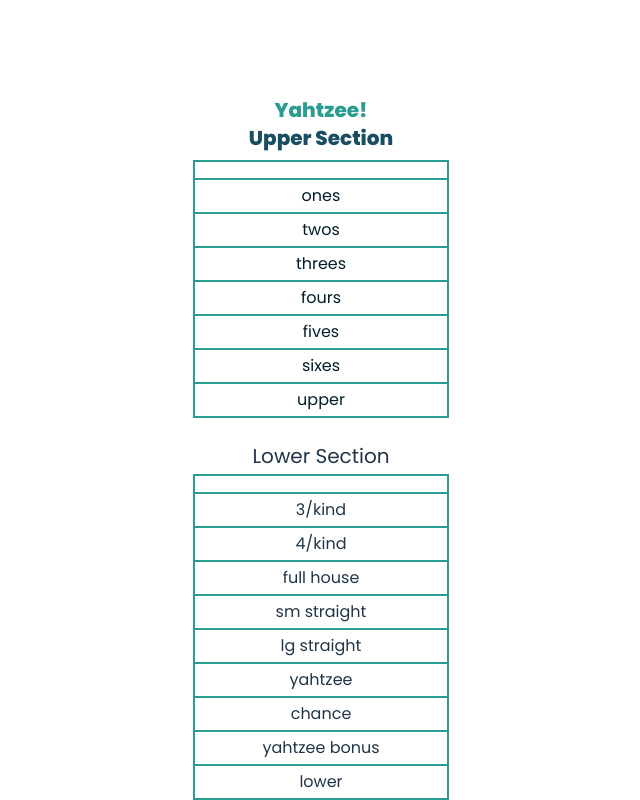
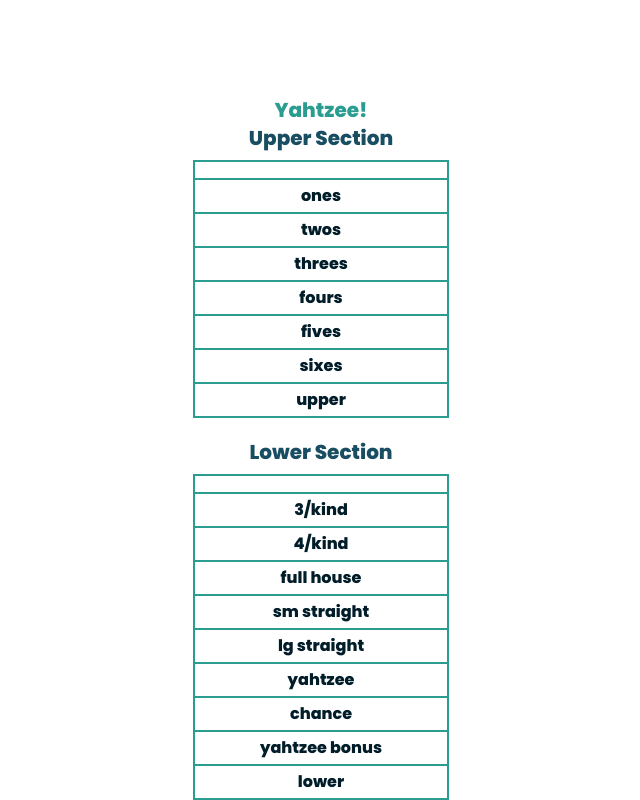
Before and after one commit to jacqueschuis/yahtzee-scorer, a React (Vite) app: page /play in a window 1280 px wide. Shown: the top 800 px of the page, without its empty margins (319-959 px from the left). Built offline with nearby package versions, Linux system fonts and the light colour scheme.

Commit message:
further styling game board

```diff
--- a/src/components/Game.jsx
+++ b/src/components/Game.jsx
@@ -35,14 +35,14 @@
                 <h1 className="font-bold text-xl text-teal-500 dark:text-teal-300">Yahtzee!</h1>
                 {isGameOver &&
                 <div>
-                    <h2 className="ffont-bold text-5xl mb-5 text-teal-500 dark:text-teal-300">{winner.name} is the winner!</h2>
+                    <h2 className="font-bold text-5xl mt-5 mb-2 text-teal-500 dark:text-teal-300">{winner.name} is the winner!</h2>
                     <Link to="../new">
-                        <button className="p-5 rounded-md w-full md:w-3/4 text-xl bg-teal-300 text-teal-900 font-bold my-5 dark:bg-teal-700 dark:text-teal-100" onClick={() => {
+                        <button className="p-5 rounded-md w-full md:w-3/4 text-xl bg-teal-300 text-teal-900 font-bold mb-5 dark:bg-teal-700 dark:text-teal-100" onClick={() => {
                         setGameOver(false);
                         setPlayerList([]);
                         setPlayerNumber(0);
                         setTurnCount(0);
-                        }}>new game</button>
+                        }}>New Game</button>
                     </Link>
                 </div>
                 }
@@ -50,7 +50,7 @@
 
                 <h2 className="text-xl mb-2 text-blue-700 dark:text-blue-100 font-bold">Upper Section</h2>
                 <div className="overflow-auto h-fit w-full mb-5">
-                    <table className="table-auto text-center self-start min-w-full border-2 border-teal-500 border-2-collapse text-blue-900 dark:text-teal-300">
+                    <table className="table-auto text-center self-start min-w-full border-2 border-teal-500 border-collapse text-blue-900 dark:text-teal-300">
                         <thead className="border-teal-500 border-2">
                             <tr className="border-teal-500 border-2">
                                 <th className="p-2 border-teal-500 border-2"></th>
@@ -61,7 +61,7 @@
                         </thead>
                         <tbody>
                             <tr className="relative">
-                                <td className="p-2 border-teal-500 border-2 sticky left-0 bg-white dark:bg-black">ones</td>
+                                <td className="p-2 border-teal-500 border-2 sticky left-0 bg-white dark:bg-black font-bold">ones</td>
                                 {playerList.map((player, index) => {
                                     const [isDisabled, setIsDisabled] = useState(false);
 
@@ -95,7 +95,7 @@
                                 })}
                             </tr>
                             <tr className="relative">
-                                <td className="p-2 border-teal-500 border-2 sticky left-0 bg-white dark:bg-black">twos</td>
+                                <td className="p-2 border-teal-500 border-2 sticky left-0 bg-white dark:bg-black font-bold">twos</td>
                                 {playerList.map((player, index) => {
                                     const [isDisabled, setIsDisabled] = useState(false);
 
@@ -129,7 +129,7 @@
                                 })}
                             </tr>
                             <tr className="relative">
-                                <td className="p-2 border-teal-500 border-2 sticky left-0 bg-white dark:bg-black">threes</td>
+                                <td className="p-2 border-teal-500 border-2 sticky left-0 bg-white dark:bg-black font-bold">threes</td>
                                 {playerList.map((player, index) => {
                                     const [isDisabled, setIsDisabled] = useState(false);
 
@@ -163,7 +163,7 @@
                                 })}
                             </tr>
                             <tr className="relative">
-                                <td className="p-2 border-teal-500 border-2 sticky left-0 bg-white dark:bg-black">fours</td>
+                                <td className="p-2 border-teal-500 border-2 sticky left-0 bg-white dark:bg-black font-bold">fours</td>
                                 {playerList.map((player, index) => {
                                     const [isDisabled, setIsDisabled] = useState(false);
 
@@ -198,7 +198,7 @@
                                 })}
                             </tr>
                             <tr className="relative">
-                                <td className="p-2 border-teal-500 border-2 sticky left-0 bg-white dark:bg-black">fives</td>
+                                <td className="p-2 border-teal-500 border-2 sticky left-0 bg-white dark:bg-black font-bold">fives</td>
                                 {playerList.map((player, index) => {
                                     const [isDisabled, setIsDisabled] = useState(false);
 
@@ -232,7 +232,7 @@
                                 })}
                             </tr>
                             <tr className="relative">
-                                <td className="p-2 border-teal-500 border-2 sticky left-0 bg-white dark:bg-black">sixes</td>
+                                <td className="p-2 border-teal-500 border-2 sticky left-0 bg-white dark:bg-black font-bold">sixes</td>
                                 {playerList.map((player, index) => {
                                     const [isDisabled, setIsDisabled] = useState(false);
 
@@ -266,17 +266,17 @@
                                 })}
                             </tr>
                             <tr className="relative">
-                                <td className="p-2 border-teal-500 border-2 sticky left-0 bg-white dark:bg-black">upper</td>
+                                <td className="p-2 border-teal-500 border-2 sticky left-0 bg-white dark:bg-black font-bold">upper</td>
                                 {playerList.map((player, index) => {
-                                    return <td className="border-teal-500 border-2" key={player.name + "UpperScore"}><input disabled className="text-center w-full h-full p-2" value={player.upperScore} /></td>
+                                    return <td className="border-teal-500 border-2" key={player.name + "UpperScore"}><input disabled className="text-center w-full h-full p-2 font-bold" value={player.upperScore} /></td>
                                 })}
                             </tr>
                         </tbody>
                     </table>
                 </div>
-                <h2 className="text-xl my-1">Lower Section</h2>
+                <h2 className="text-xl mb-2 text-blue-700 dark:text-blue-100 font-bold">Lower Section</h2>
                 <div className="overflow-auto h-fit w-full">
-                    <table className="table-auto text-center self-start min-w-full border-2 border-teal-500 border-2-collapse">
+                    <table className="table-auto text-center self-start min-w-full border-2 border-teal-500 border-collapse text-blue-900 dark:text-teal-300">
                         <thead className="border-teal-500 border-2">
                             <tr className="border-teal-500 border-2">
                                 <th className="p-2 border-teal-500 border-2"></th>
@@ -287,7 +287,7 @@
                         </thead>
                         <tbody>
                             <tr className="relative">
-                                <td className="p-2 border-teal-500 border-2 sticky left-0 bg-white dark:bg-black" onClick={() => setThreeKindClick(!threeKindClick)}>{threeKindClick ? "total all" : "3/kind"}</td>
+                                <td className="p-2 border-teal-500 border-2 sticky left-0 bg-white dark:bg-black font-bold" onClick={() => setThreeKindClick(!threeKindClick)}>{threeKindClick ? "total all" : "3/kind"}</td>
                                 {playerList.map((player, index) => {
                                     const [isDisabled, setIsDisabled] = useState(false);
 
@@ -321,7 +321,7 @@
                                 })}
                             </tr>
                             <tr className="relative">
-                                <td className="p-2 border-teal-500 border-2 sticky left-0 bg-white dark:bg-black" onClick={() => setFourKindClick(!fourKindClick)}>{fourKindClick ? "total all" : '4/kind'}</td>
+                                <td className="p-2 border-teal-500 border-2 sticky left-0 bg-white dark:bg-black font-bold" onClick={() => setFourKindClick(!fourKindClick)}>{fourKindClick ? "total all" : '4/kind'}</td>
                                 {playerList.map((player, index) => {
                                     const [isDisabled, setIsDisabled] = useState(false);
 
@@ -355,7 +355,7 @@
                                 })}
                             </tr>
                             <tr className="relative">
-                                <td className="p-2 border-teal-500 border-2 sticky left-0 bg-white dark:bg-black" onClick={() => setFullHouseClick(!fullHouseClick)}>{fullHouseClick ? "25" : "full house"}</td>
+                                <td className="p-2 border-teal-500 border-2 sticky left-0 bg-white dark:bg-black font-bold" onClick={() => setFullHouseClick(!fullHouseClick)}>{fullHouseClick ? "25" : "full house"}</td>
                                 {playerList.map((player, index) => {
                                     const [isDisabled, setIsDisabled] = useState(false);
 
@@ -389,7 +389,7 @@
                                 })}
                             </tr>
                             <tr className="relative">
-                                <td className="p-2 border-teal-500 border-2 sticky left-0 bg-white dark:bg-black" onClick={() => setSmStraightClick(!smStraightClick)}>{smStraightClick ? "30" : "sm straight"}</td>
+                                <td className="p-2 border-teal-500 border-2 sticky left-0 bg-white dark:bg-black font-bold" onClick={() => setSmStraightClick(!smStraightClick)}>{smStraightClick ? "30" : "sm straight"}</td>
                                 {playerList.map((player, index) => {
                                     const [isDisabled, setIsDisabled] = useState(false);
 
@@ -423,7 +423,7 @@
                                 })}
                             </tr>
                             <tr className="relative">
-                                <td className="p-2 border-teal-500 border-2 sticky left-0 bg-white dark:bg-black" onClick={() => setLgStraightClick(!lgStraightClick)}>{lgStraightClick ? "40" : "lg straight"}</td>
+                                <td className="p-2 border-teal-500 border-2 sticky left-0 bg-white dark:bg-black font-bold" onClick={() => setLgStraightClick(!lgStraightClick)}>{lgStraightClick ? "40" : "lg straight"}</td>
                                 {playerList.map((player, index) => {
                                     const [isDisabled, setIsDisabled] = useState(false);
 
@@ -457,7 +457,7 @@
                                 })}
                             </tr>
                             <tr className="relative">
-                                <td className="p-2 border-teal-500 border-2 sticky left-0 bg-white dark:bg-black" onClick={() => setYahtzeeClick(!yahtzeeClick)}>{yahtzeeClick ? "50" : "yahtzee"}</td>
+                                <td className="p-2 border-teal-500 border-2 sticky left-0 bg-white dark:bg-black font-bold" onClick={() => setYahtzeeClick(!yahtzeeClick)}>{yahtzeeClick ? "50" : "yahtzee"}</td>
                                 {playerList.map((player, index) => {
                                     const [isDisabled, setIsDisabled] = useState(false);
 
@@ -491,7 +491,7 @@
                                 })}
                             </tr>
                             <tr className="relative">
-                                <td className="p-2 border-teal-500 border-2 sticky left-0 bg-white dark:bg-black" onClick={() => setChanceClick(!chanceClick)}>{chanceClick ? "total all" : "chance"}</td>
+                                <td className="p-2 border-teal-500 border-2 sticky left-0 bg-white dark:bg-black font-bold" onClick={() => setChanceClick(!chanceClick)}>{chanceClick ? "total all" : "chance"}</td>
                                 {playerList.map((player, index) => {
                                     const [isDisabled, setIsDisabled] = useState(false);
 
@@ -525,7 +525,7 @@
                                 })}
                             </tr>
                             <tr className="relative">
-                                <td className="p-2 border-teal-500 border-2 sticky left-0 bg-white dark:bg-black">yahtzee bonus</td>
+                                <td className="p-2 border-teal-500 border-2 sticky left-0 bg-white dark:bg-black font-bold">yahtzee bonus</td>
                                 {playerList.map((player, index) => {
                                     return (
                                         <td className="border-teal-500 border-2" key={player.name + "YahtzeeBonus"}>
@@ -556,15 +556,15 @@
                                 })}
                             </tr>
                             <tr className="relative">
-                                <td className="p-2 border-teal-500 border-2 sticky left-0 bg-white dark:bg-black">lower</td>
+                                <td className="p-2 border-teal-500 border-2 sticky left-0 bg-white dark:bg-black font-bold">lower</td>
                                 {playerList.map((player, index) => {
-                                    return <td className="border-teal-500 border-2" key={player.name + "LowerScore"}><input disabled className="text-center w-full h-full p-2" value={player.lowerScore} /></td>
+                                    return <td className="border-teal-500 border-2" key={player.name + "LowerScore"}><input disabled className="text-center w-full h-full p-2 font-bold" value={player.lowerScore} /></td>
                                 })}
                             </tr>
                             <tr className="relative">
-                                <td className="p-2 border-teal-500 border-2 font-bold sticky left-0 bg-white dark:bg-black">total</td>
+                                <td className="p-2 border-teal-500 border-2 sticky left-0 bg-white dark:bg-black font-bold">total</td>
                                 {playerList.map((player, index) => {
-                                    return <td className="border-teal-500 border-2" key={player.name + "Total"}><input disabled  className="text-center w-full h-full p-2" value={player.grandTotal} /></td>
+                                    return <td className="border-teal-500 border-2" key={player.name + "Total"}><input disabled  className="text-center w-full h-full p-2 font-bold" value={player.grandTotal} /></td>
                                 })}
                             </tr>
                         </tbody>
```
